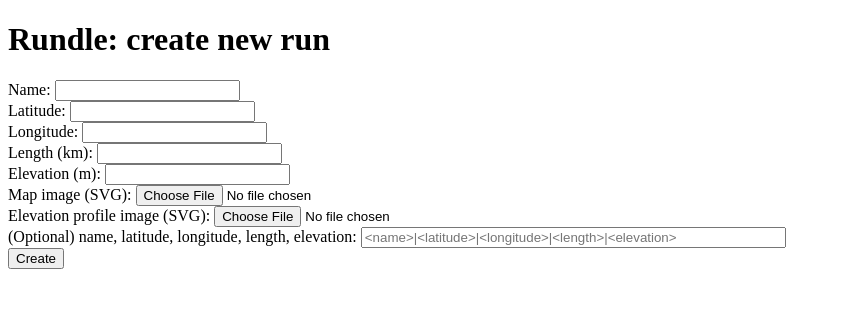
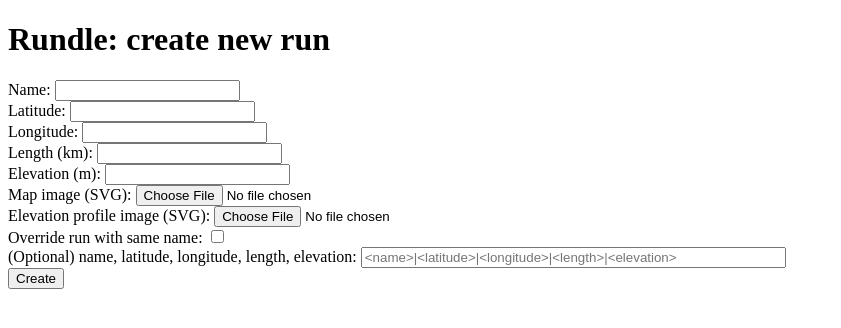
Before and after one commit to charmasaur/rundle, a Flask app: page /create in a window 1280 px wide. Shown: the top 328 px of the page, without its empty margins (0-841 px from the left). Run offline with Flask 2, Linux system fonts and the light colour scheme; parts of the project's set-up code (start-up, migrations or seed data) failed here and were passed over.

Commit message:
Support overrides when creating runs

```diff
--- a/server/app/main.py
+++ b/server/app/main.py
@@ -138,6 +138,7 @@ def create_post():
     if not profile_image_file:
         return "No elevation profile image, 400"
     profile_image = profile_image_file.read()
+    override = bool(request.form.get("override"))
 
     if lat < -90 or lat > 90:
         return "Invalid latitude", 400
@@ -145,19 +146,28 @@ def create_post():
         return "Invalid longitude", 400
 
     # Check for duplicate names
-    if Run.query.filter_by(name=name).count():
-        return "Duplicate name", 400
+    duplicates = Run.query.filter_by(name=name).all()
+    if override and len(duplicates) > 1:
+        return "Tried to override but found multiple runs with the same name", 400
+    if not override and len(duplicates) > 0:
+        return "Duplicate found", 400
 
-    item = Run(
-        name=name,
-        lat=lat,
-        lng=lng,
-        length=length,
-        elevation=elevation,
-        map_image=map_image,
-        profile_image=profile_image,
-    )
-    db.session.add(item)
+    if override and len(duplicates) == 1:
+        item = duplicates[0]
+        msg = "Overrode existing run!"
+    else:
+        item = Run()
+        db.session.add(item)
+        msg = "Created new run!"
+
+    item.name = name
+    item.lat = lat
+    item.lng = lng
+    item.length = length
+    item.elevation = elevation
+    item.map_image = map_image
+    item.profile_image = profile_image
+
     db.session.commit()
 
-    return "Success!"
+    return msg
--- a/server/app/templates/create.html
+++ b/server/app/templates/create.html
@@ -23,6 +23,8 @@
           <input type="file" id="map_image" name="map_image"/><br>
           <label for="profile_image">Elevation profile image (SVG):</label>
           <input type="file" id="profile_image" name="profile_image"/><br>
+          <label for="override">Override run with same name:</label>
+          <input type="checkbox" id="override" name="override" value="override"><br>
           <label for="all">(Optional) name, latitude, longitude, length, elevation:</label>
           <input type="text" id="all" name="all" placeholder="<name>|<latitude>|<longitude>|<length>|<elevation>" size=50><br>
           <input type="submit" value="Create"/>
```
